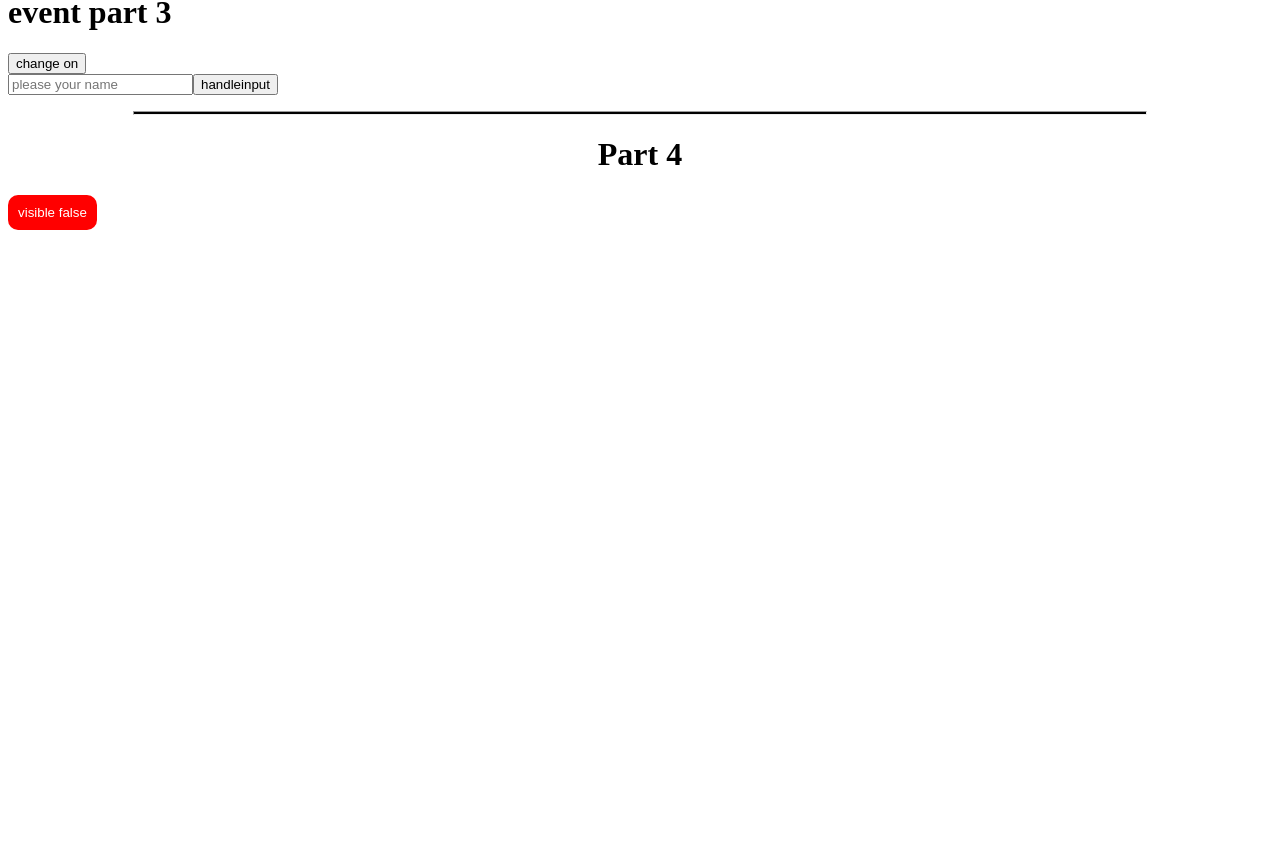
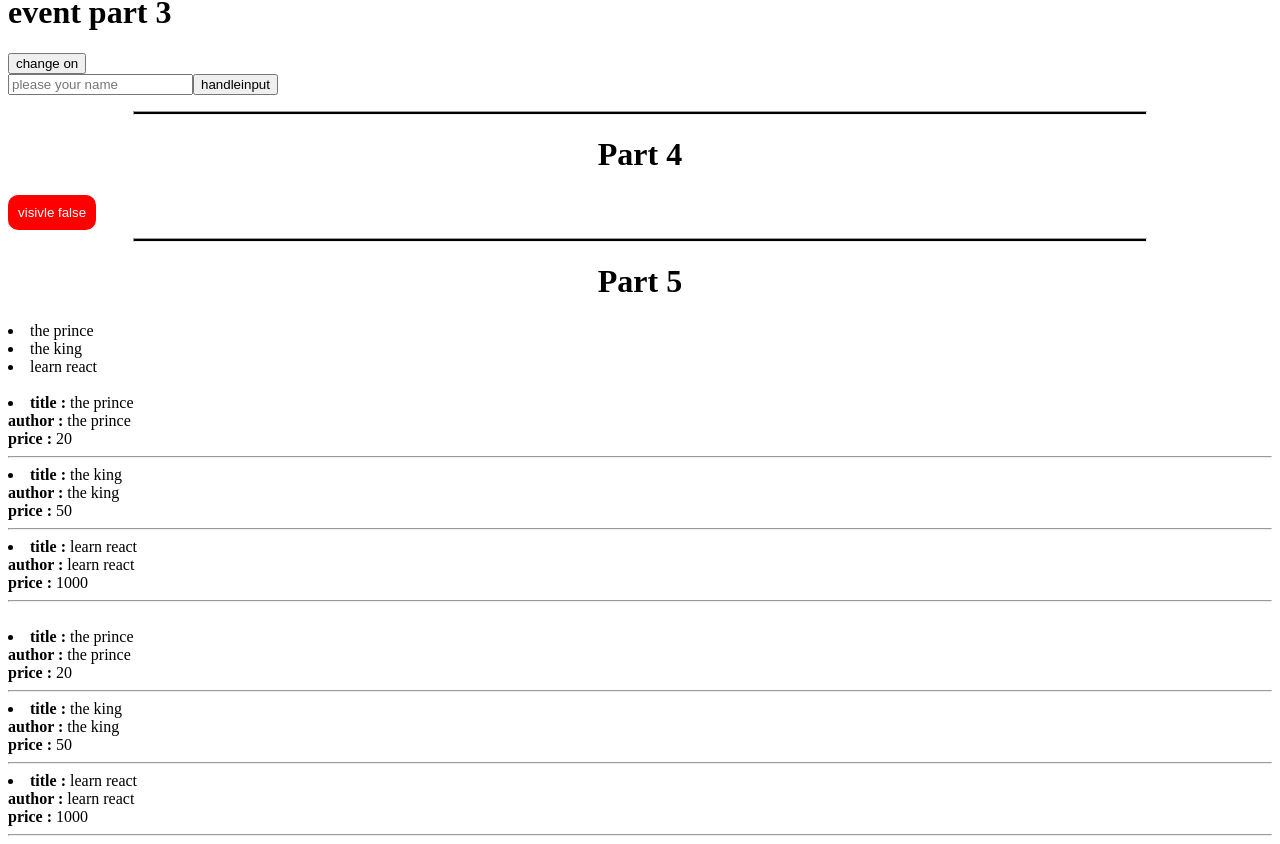
Before and after one commit to bouaziz-mohamed-amine/REACT-FIRST-PROJECT, a React (Create React App) app: page / in a window 1280 px wide. Shown: the part 345-1189 px from the top of the page. Before the commit the page ends 800 px from the top, so only its background shows below. Built offline with nearby package versions, Linux system fonts and the light colour scheme.

Commit message:
part 5  list

```diff
--- a/src/App.js
+++ b/src/App.js
@@ -7,6 +7,8 @@ import  './component/4_conditional_rendering/conditional'
 
 import Event from './component/3_eventhandle/event';
 import Conditional from './component/4_conditional_rendering/conditional';
+import './component/5_lists_keys/list_event.js'
+import Key_List from './component/5_lists_keys/list_event.js';
 
 
 class APP extends Component {
@@ -22,7 +24,9 @@ class APP extends Component {
         <hr style={{width:'80%',height:"2px",backgroundColor:"black",marginLeft:"auto",marginRight:'auto'}}></hr>
         <Event />
         <hr style={{width:'80%',height:"2px",backgroundColor:"black",marginLeft:"auto",marginRight:'auto'}}></hr>
-        <Conditional />
+        <Conditional text="visivle" />
+        <hr style={{width:'80%',height:"2px",backgroundColor:"black",marginLeft:"auto",marginRight:'auto'}}></hr>
+        <Key_List/>
     </React.Fragment> );
   }
 }
--- a/src/component/3_eventhandle/event.js
+++ b/src/component/3_eventhandle/event.js
@@ -20,7 +20,7 @@ class Event extends Component {
 
 
     render() {
-        return ( <React.Fragment>
+        return ( <div>
 
                 <h1>{this.state.isToggleOn? this.state.title1:this.state.title2}</h1>
                 <button  onClick={this.handleclick} >change {this.state.isToggleOn? 'on' : "off"}</button>
@@ -32,7 +32,7 @@ class Event extends Component {
                 </div>
                 <p>{this.state.text}{this.state.contain}</p>
 
-        </React.Fragment> );
+        </div> );
     }
 }
 
--- a/src/component/4_conditional_rendering/conditional.js
+++ b/src/component/4_conditional_rendering/conditional.js
@@ -4,20 +4,22 @@ class Conditional extends Component {
 
 constructor(props) {
     super(props);
-    this.state = { isvisible : false }
+    this.state = { isvisible : false ,text:this.props.text}
     }
 
 HandleClick = ()=>this.setState({isvisible:!this.state.isvisible})
 
  render() {
-    return ( <React.Fragment>
+    return ( <div>
         <h1   style={{textAlign:'center'}}>Part 4 </h1>
-        {this.state.isvisible? <img  src='../logo192.png' alt="amine" style={{ marginLeft:"auto",display:'block',marginRight:'auto'}} /> : ''}
+        {this.state.isvisible&& <img  src='../logo192.png' alt="amine" style={{ marginLeft:"auto",display:'block',marginRight:'auto'}} />}
         <div>
-        <button style={{padding:'10px',border:"none",borderRadius:"10px",backgroundColor:"red",color:"white",}}  onClick={this.HandleClick}  >visible {this.state.isvisible? 'true': 'false'}</button>
+        <button
+        style={{padding:'10px',border:"none",borderRadius:"10px",backgroundColor:"red",color:"white",}}  onClick={this.HandleClick}>
+            {this.state.text} {this.state.isvisible ?'true' :'false'}</button>
         </div>
 
-    </React.Fragment> );
+    </div> );
     }
 }
 
--- /dev/null
+++ b/src/component/5_lists_keys/list_event.js
@@ -0,0 +1,61 @@
+import React, { Component } from 'react';
+
+class Key_List extends Component {
+    constructor(props) {
+        super(props);
+        this.state = {
+            books : [{title:'the prince',author:'najem',price:20},{title:'the king',author:'amine',price:50},{title:'learn react',author:'mark',price:1000,}]
+         }
+    }
+
+   rendrelist = (books) =>{
+       return  books.map(book =>(
+       <li>
+            <b>title : </b>  {book.title}
+                            <br/>
+                            <b>author : </b>{book.title}
+                            <br/>
+                            <b>price : </b>{book.price }
+                            <hr></hr>
+       </li>))
+   }
+
+
+
+    render() {
+        const title="Part 5";
+
+
+        return (
+            <div>
+               <h1 style={{textAlign:"center"}}>{title} </h1>
+
+                {
+                this.state.books.map(book =>
+                    <li>{book.title}</li>
+                )
+                }
+                <br/>
+
+                {
+                    this.state.books.map(book =>(
+                        <li>
+                            <b>title : </b>  {book.title}
+                            <br/>
+                            <b>author : </b>{book.title}
+                            <br/>
+                            <b>price : </b>{book.price }
+                            <hr></hr>
+                        </li>
+                    ))
+                }
+                    <br/>
+                {
+                        this.rendrelist(this.state.books)
+                }
+            </div>
+         );
+    }
+}
+
+export default Key_List;
--- a/src/index.js
+++ b/src/index.js
@@ -3,6 +3,9 @@ import ReactDOM from 'react-dom';
 
 import APP from './App';
 
+
+
+
   ReactDOM.render(
     <APP/>,
     document.getElementById('root')
```
